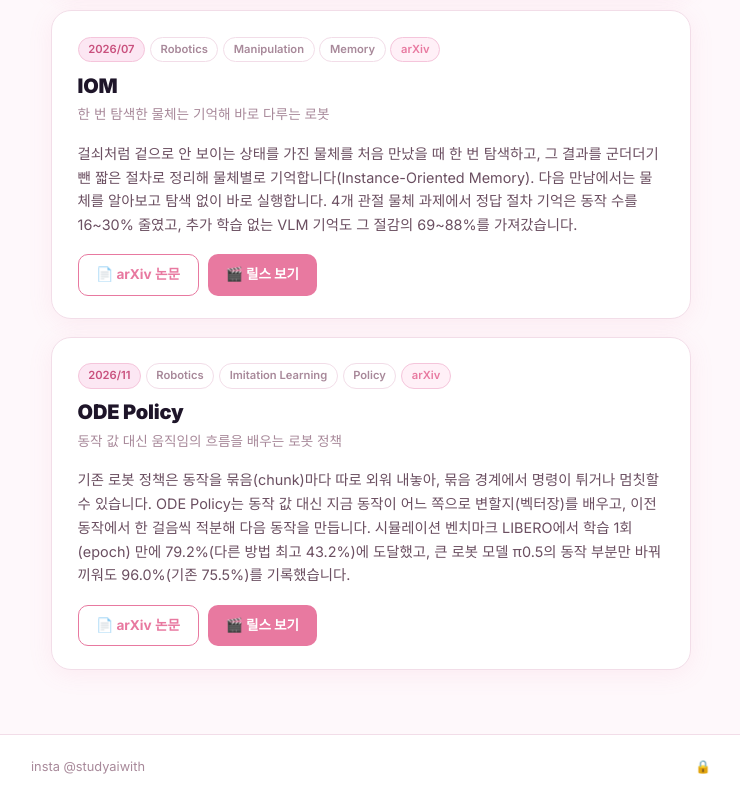
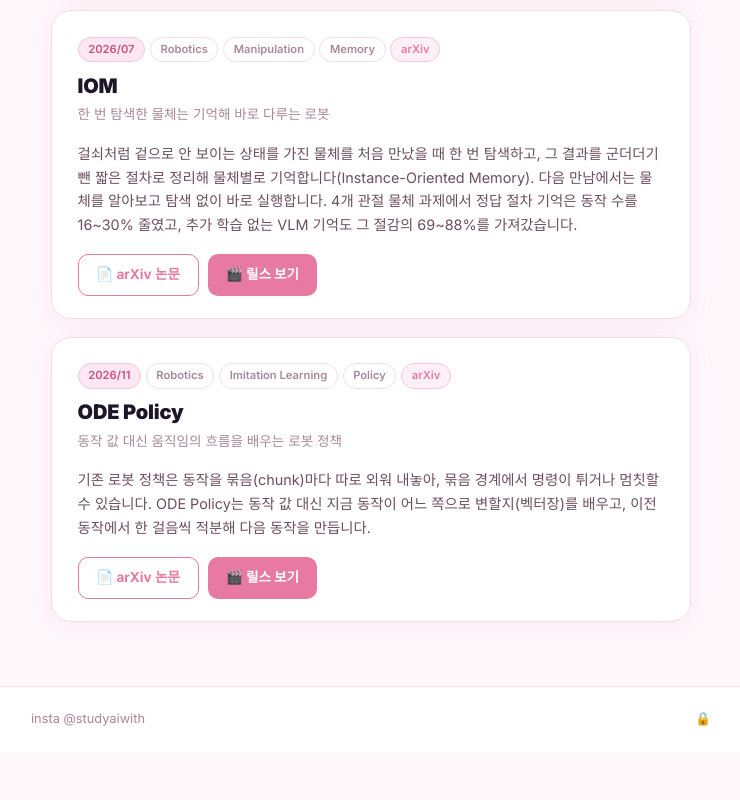
Before and after one commit to HYOBINCHOI/paper-reviews, a plain HTML site: page index.html in a window 1280 px wide. Shown: the part 1314-2114 px from the top of the page, without its empty margins (269-1009 px from the left). After the commit the page ends 2066 px from the top, so only its background shows below. Drawn offline with Linux system fonts and the light colour scheme.

Commit message:
Update index.html

```diff
--- a/index.html
+++ b/index.html
@@ -399,7 +399,7 @@ const PAPERS = [
   year: '2026/11',
   tags: ['Robotics', 'Imitation Learning', 'Policy'],
   venue: 'arXiv',
-  desc: '기존 로봇 정책은 동작을 묶음(chunk)마다 따로 외워 내놓아, 묶음 경계에서 명령이 튀거나 멈칫할 수 있습니다. ODE Policy는 동작 값 대신 지금 동작이 어느 쪽으로 변할지(벡터장)를 배우고, 이전 동작에서 한 걸음씩 적분해 다음 동작을 만듭니다. 시뮬레이션 벤치마크 LIBERO에서 학습 1회(epoch) 만에 79.2%(다른 방법 최고 43.2%)에 도달했고, 큰 로봇 모델 π0.5의 동작 부분만 바꿔 끼워도 96.0%(기존 75.5%)를 기록했습니다.',
+  desc: '기존 로봇 정책은 동작을 묶음(chunk)마다 따로 외워 내놓아, 묶음 경계에서 명령이 튀거나 멈칫할 수 있습니다. ODE Policy는 동작 값 대신 지금 동작이 어느 쪽으로 변할지(벡터장)를 배우고, 이전 동작에서 한 걸음씩 적분해 다음 동작을 만듭니다. ',
   arxiv: 'https://arxiv.org/abs/2611.01729',
   reels: 'https://www.instagram.com/reel/DgL6BIgy3nb'
 }
```
